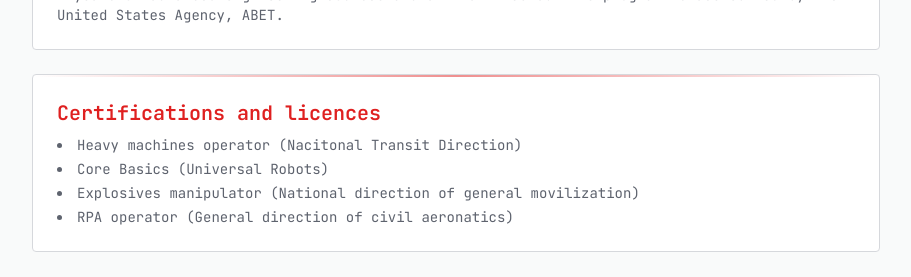
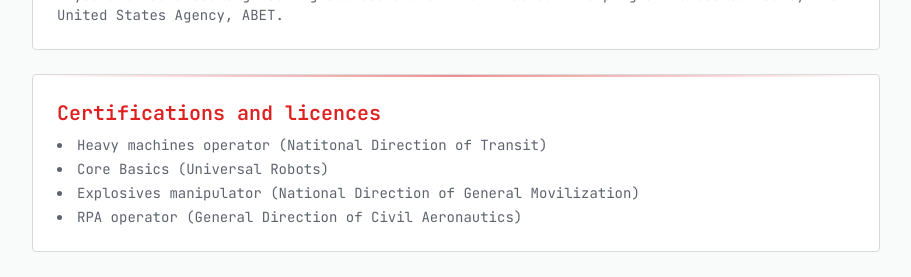
Before and after one commit to mbflores3/mbflores3.github.io, a React (Vite) app: page / in a window 1280 px wide. Shown: the part 4060-4337 px from the top of the page, without its empty margins (184-1095 px from the left). Built offline with nearby package versions, Linux system fonts and the light colour scheme.

Commit message:
Fix typos in certifications and licenses list

```diff
--- a/src/pages/Index.tsx
+++ b/src/pages/Index.tsx
@@ -196,10 +196,10 @@
                 Certifications and licences
               </h3>
               <ul className="text-sm text-muted-foreground list-disc list-inside space-y-1">
-                <li>Heavy machines operator (Nacitonal Transit Direction)</li>
+                <li>Heavy machines operator (Natitonal Direction of Transit)</li>
                 <li>Core Basics (Universal Robots)</li>
-                <li>Explosives manipulator (National direction of general movilization)</li>
-                <li>RPA operator (General direction of civil aeronatics)</li>
+                <li>Explosives manipulator (National Direction of General Movilization)</li>
+                <li>RPA operator (General Direction of Civil Aeronautics)</li>
               </ul>
             </div>
           </div>
```
